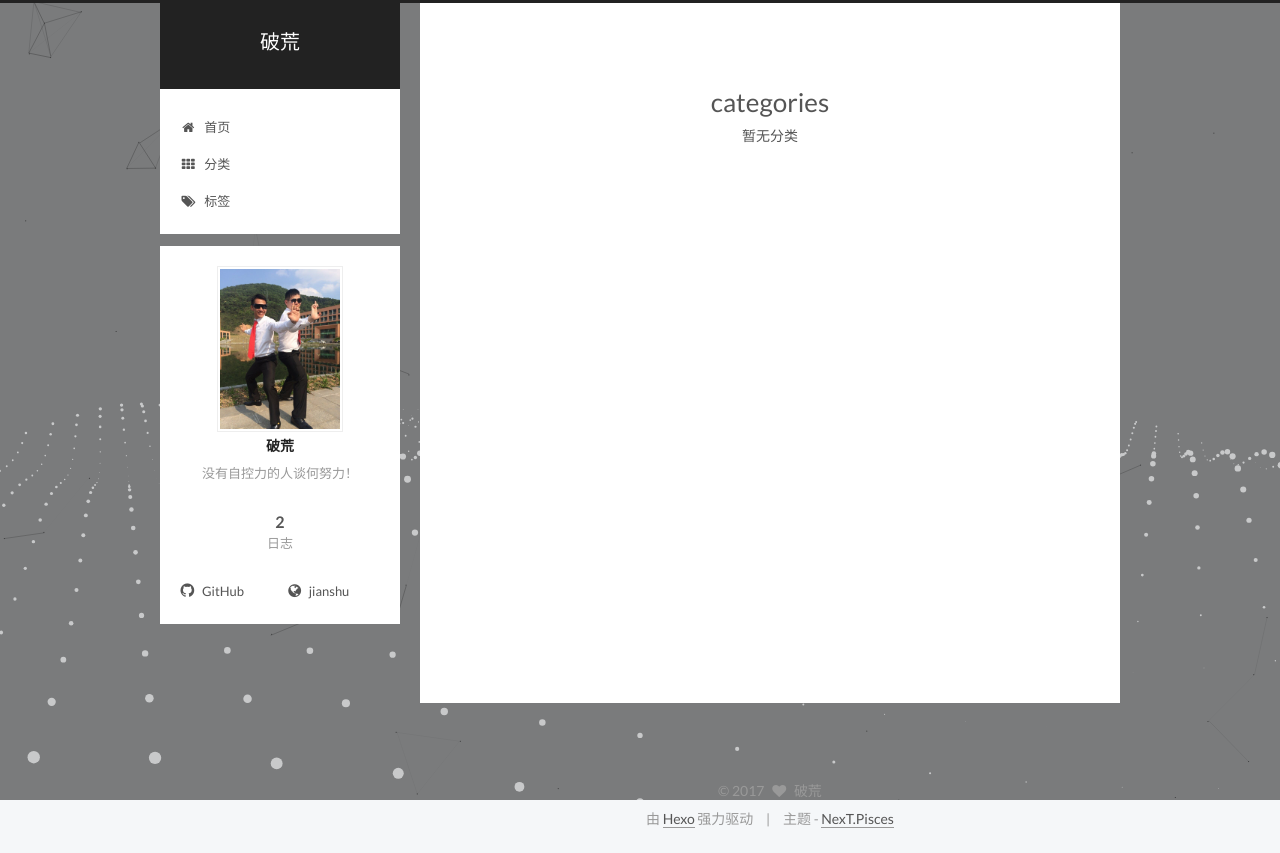
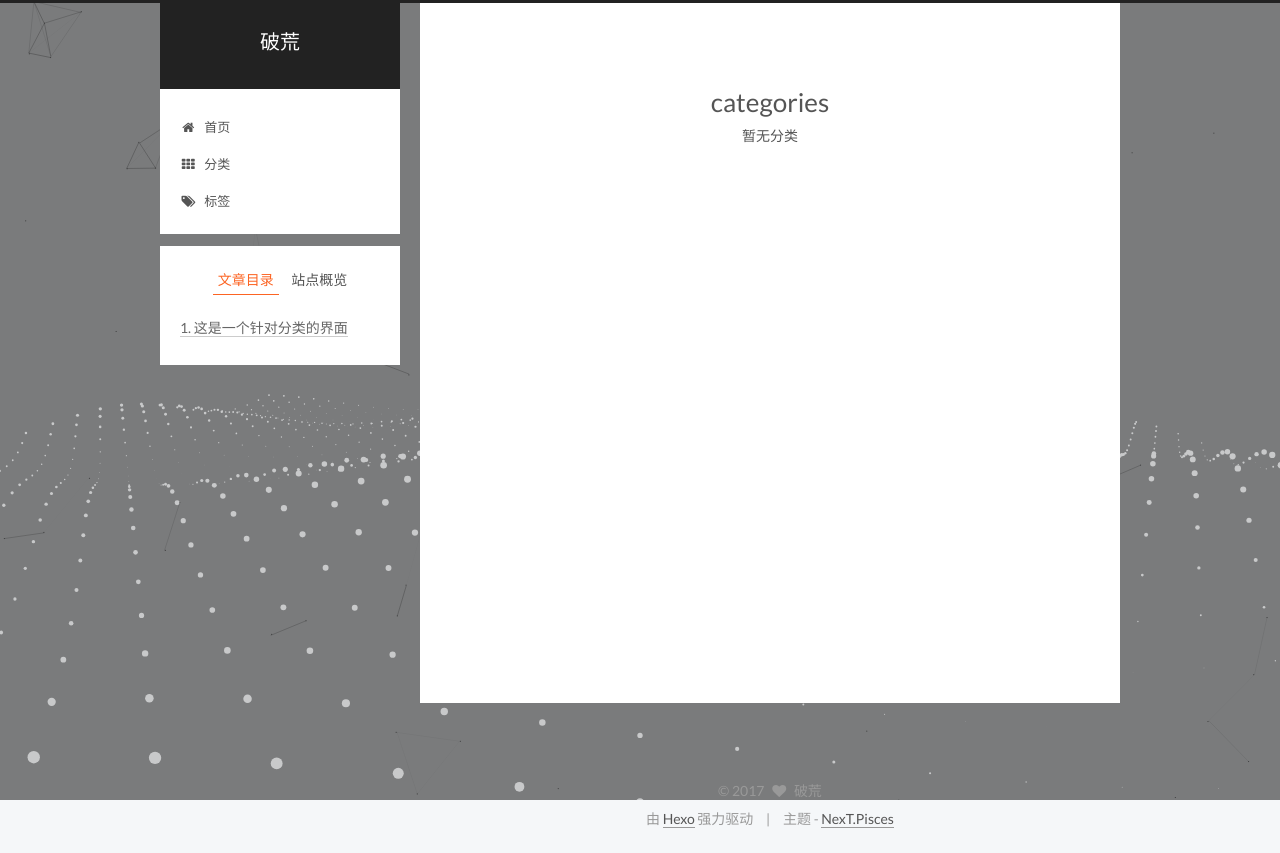
Before and after one commit to caichengan/caichengan.github.io, a plain HTML site: page categories/index.html in a window 1280 px wide. Drawn offline with Linux system fonts and the light colour scheme; animation ran at ten frames a second.

Commit message:
Site updated: 2017-07-25 10:04:07

```diff
--- a/categories/index.html
+++ b/categories/index.html
@@ -93,17 +93,17 @@
 
 
 
-<meta name="description" content="没有自控力的人谈何努力！">
+<meta name="description" content="这是一个针对分类的界面">
 <meta property="og:type" content="website">
 <meta property="og:title" content="categories">
 <meta property="og:url" content="http://yoursite.com/categories/index.html">
 <meta property="og:site_name" content="破荒">
-<meta property="og:description" content="没有自控力的人谈何努力！">
+<meta property="og:description" content="这是一个针对分类的界面">
 <meta property="og:locale" content="zh-Hans">
-<meta property="og:updated_time" content="2017-07-25T01:39:36.239Z">
+<meta property="og:updated_time" content="2017-07-25T02:03:23.770Z">
 <meta name="twitter:card" content="summary">
 <meta name="twitter:title" content="categories">
-<meta name="twitter:description" content="没有自控力的人谈何努力！">
+<meta name="twitter:description" content="这是一个针对分类的界面">
 
 
 
@@ -298,8 +298,17 @@
 
 
 
+        <ul class="sidebar-nav motion-element">
+          <li class="sidebar-nav-toc sidebar-nav-active" data-target="post-toc-wrap" >
+            文章目录
+          </li>
+          <li class="sidebar-nav-overview" data-target="site-overview">
+            站点概览
+          </li>
+        </ul>
 
-      <section class="site-overview sidebar-panel sidebar-panel-active">
+
+      <section class="site-overview sidebar-panel">
         <div class="site-author motion-element" itemprop="author" itemscope itemtype="http://schema.org/Person">
           <img class="site-author-image" itemprop="image"
                src="/images/avatar.png"
@@ -363,6 +372,22 @@
 
       </section>
 
+
+      <!--noindex-->
+        <section class="post-toc-wrap motion-element sidebar-panel sidebar-panel-active">
+          <div class="post-toc">
+
+
+
+
+
+
+              <div class="post-toc-content"><ol class="nav"><li class="nav-item nav-level-4"><a class="nav-link" href="#这是一个针对分类的界面"><span class="nav-number">1.</span> <span class="nav-text">这是一个针对分类的界面</span></a></li></ol></div>
+
+
+          </div>
+        </section>
+      <!--/noindex-->
 
 
 
--- a/css/main.css
+++ b/css/main.css
@@ -1678,7 +1678,7 @@ pre .javascript .function {
   width: 4px;
   height: 4px;
   border-radius: 50%;
-  background: #ff997a;
+  background: #888bff;
 }
 .links-of-blogroll {
   font-size: 13px;
```
Also changed, not shown: sitemap.xml (+1 -8 lines).
